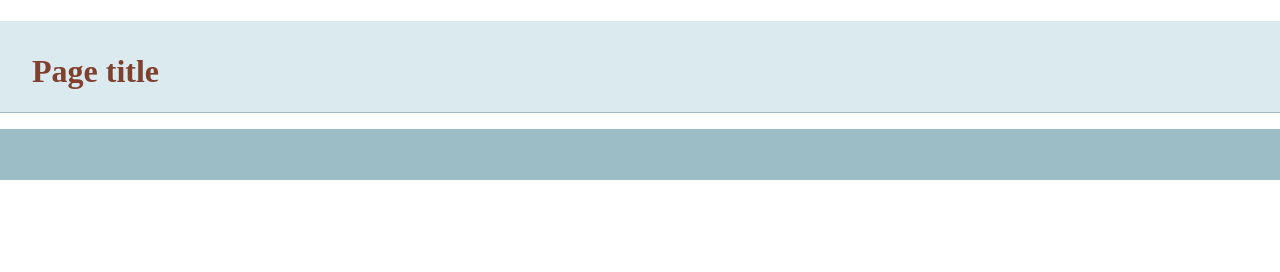
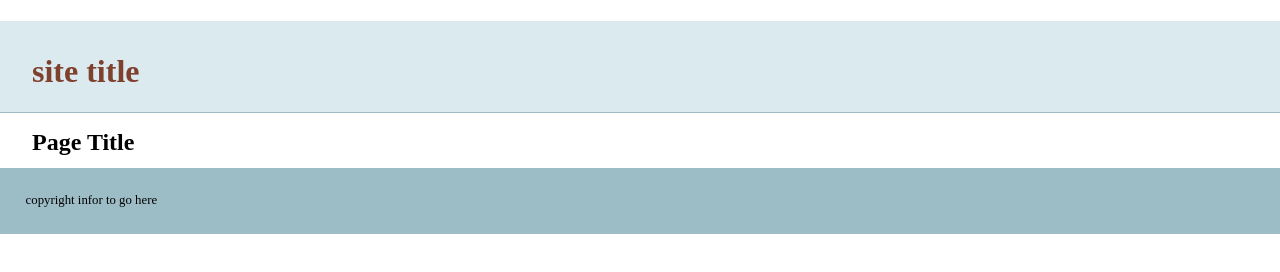
Before and after one commit to Fabriek/git-basics, a plain HTML site: page index.html in a window 1280 px wide. Drawn offline with nearby package versions, Linux system fonts and the light colour scheme.

Commit message:
added more info to template

```diff
--- a/index.html
+++ b/index.html
@@ -14,13 +14,15 @@
     </head>
     <body>
     <header>
-	<h1>Page title</h1>
+	<h1>site title</h1>
     </header>
     <nav id="pageNav">
     </nav>
     <main>
+        <h2> Page Title</h2>
     </main>
     <footer>
+        copyright infor to go here
     </footer>
         <script>
 //use the modernizr load to load up external scripts. This will load the scripts asynchronously, but the order listed matters. Although it will load all scripts in parallel, it will execute them in the order listed
```
